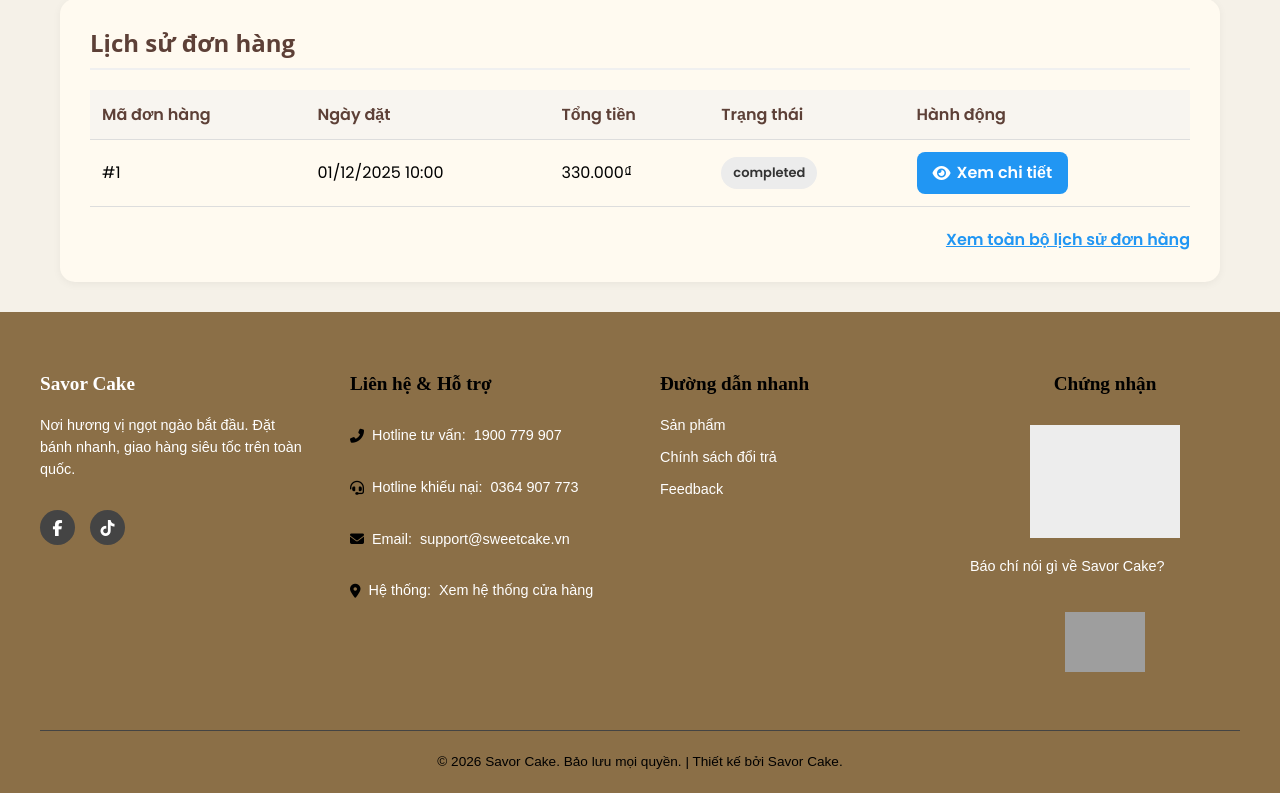
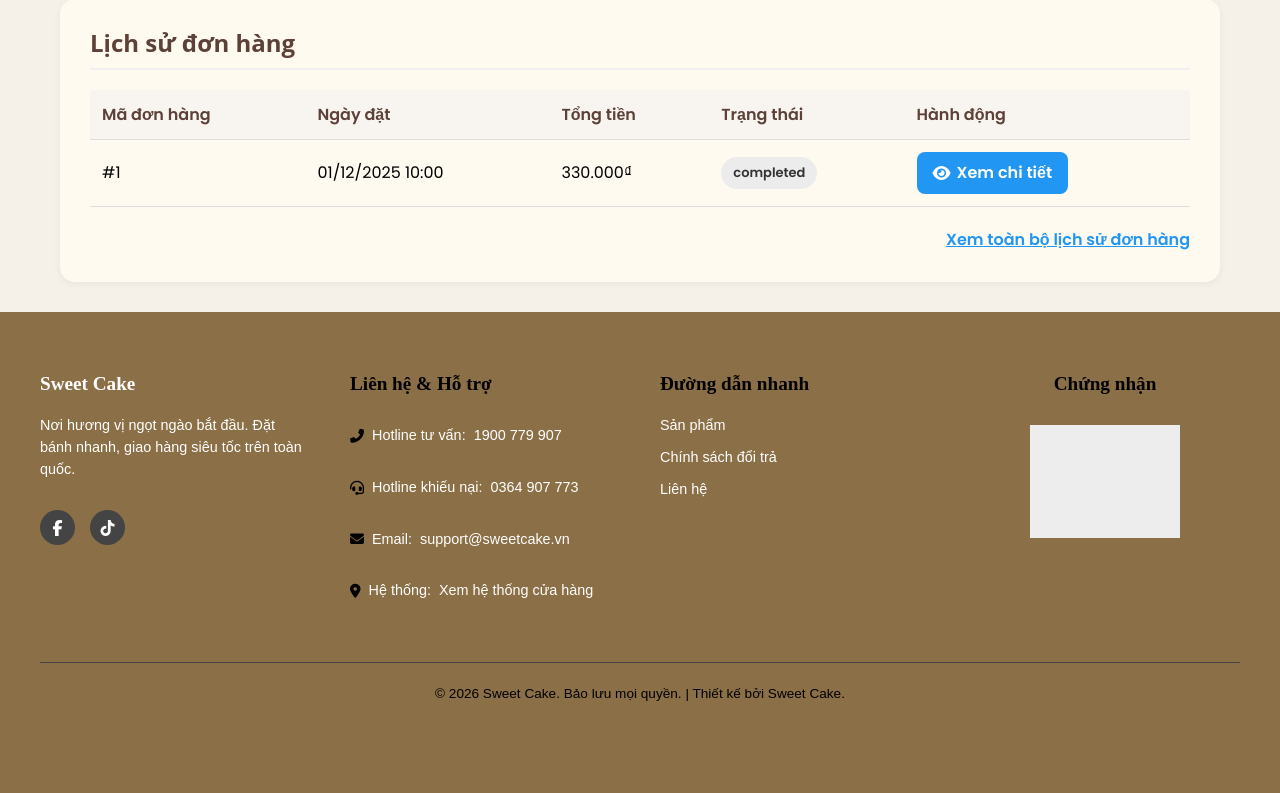
Before and after one commit to hiendt285-hinn/nhom2_websitecake, a PHP site: page /account.php in a window 1280 px wide. Shown: the part 624-1417 px from the top of the page. After the commit the page ends 1325 px from the top, so only its background shows below. Run offline with PHP 8.4, Linux system fonts and the light colour scheme; a user stored in the database is signed in; data comes from the database, SQL or seed files in the repository; grey boxes are pictures that could not be loaded.

Commit message:
Xoá Truyền thông nói gì về Savar cake

```diff
--- a/khachhang/footer.php
+++ b/khachhang/footer.php
@@ -4,7 +4,7 @@
 
     <div class="footer-container">
         <div class="footer-column footer-brand">
-            <h3 class="footer-logo">Savor Cake</h3>
+            <h3 class="footer-logo">Sweet Cake</h3>
             <p>Nơi hương vị ngọt ngào bắt đầu. Đặt bánh nhanh, giao hàng siêu tốc trên toàn quốc.</p>
             <div class="footer-socials">
                 <a href="https://www.facebook.com/savor.vn/" aria-label="Facebook"><i class="fab fa-facebook-f"></i></a>
@@ -26,20 +26,18 @@
             <ul>
                 <li><a href="products.php">Sản phẩm</a></li>
                 <li><a href="policy.php">Chính sách đổi trả</a></li>
-                <li><a href="feedback.php">Feedback</a></li>
+                <li><a href="contact.php">Liên hệ</a></li>
             </ul>
         </div>
 
         <div class="footer-column footer-certification">
             <h3>Chứng nhận</h3>
             <img src="../images/bo-cong-thuong.webp" alt="Đã thông báo Bộ Công Thương" class="gov-logo">
-            <p class="press-text">Báo chí nói gì về Savor Cake?</p>
-            <img src="../images/35-mau-thiet-ke-logo-tiem-banh-dep-5.jpg" alt="Abby logo" class="brand-logo-small">
         </div>
     </div>
 
     <div class="footer-bottom">
-        <p>&copy; <?php echo date("Y"); ?> Savor Cake. Bảo lưu mọi quyền. | Thiết kế bởi Savor Cake.</p>
+        <p>&copy; <?php echo date("Y"); ?> Sweet Cake. Bảo lưu mọi quyền. | Thiết kế bởi Sweet Cake.</p>
     </div>
 </footer>
 
```
